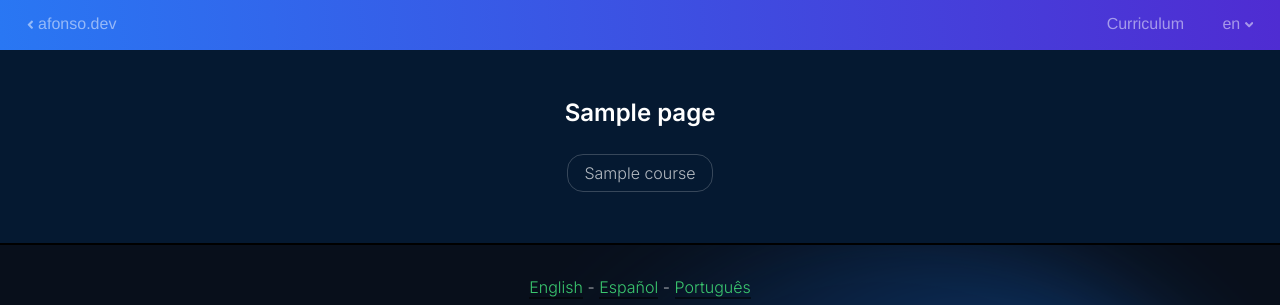
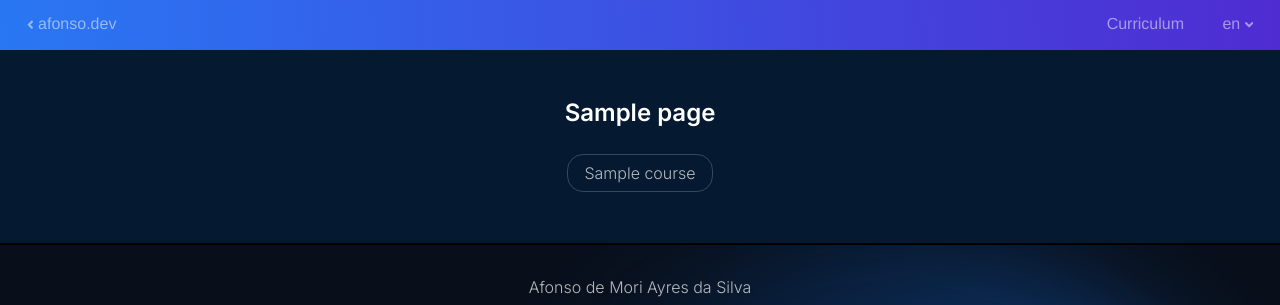
Before and after one commit to afonsodemori/afonsodemori, a PHP site: template templates/courses.php in a window 1280 px wide. Shown: the top 305 px of the page. Run offline with PHP 8.4, Linux system fonts and the light colour scheme; the template is opened without the code that fills it: most values are stand-ins (such as "Sample title", 1, 10 or a date in 2020); style sheets or scripts are compiled from the project's sources.

Commit message:
feat: Remove language links from courses footer

```diff
--- a/resources/assets/css/courses.css
+++ b/resources/assets/css/courses.css
@@ -198,7 +198,6 @@ footer li:last-of-type::after {
     content: "";
 }
 
-
 footer a {
     display: inline-block;
     color: var(--green);
--- a/templates/courses.php
+++ b/templates/courses.php
@@ -122,11 +122,6 @@
 <?php endforeach ?>
 
 <footer>
-    <ul class="languages">
-        <li><a href="/courses/en" title="English version">English</a></li>
-        <li><a href="/courses/es" title="Versión en Español">Español</a></li>
-        <li><a href="/courses/pt" title="Versão em Português">Português</a></li>
-    </ul>
     <p>Afonso de Mori Ayres da Silva</p>
     <ul>
         <li><a href="/">afonso.dev</a></li>
```
